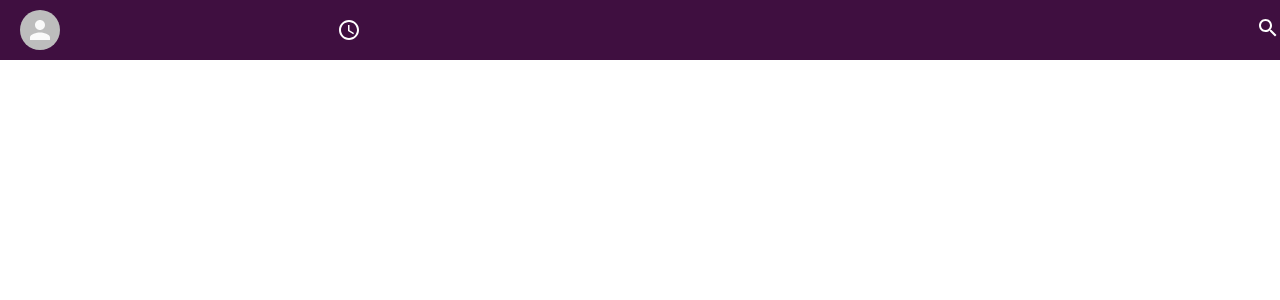
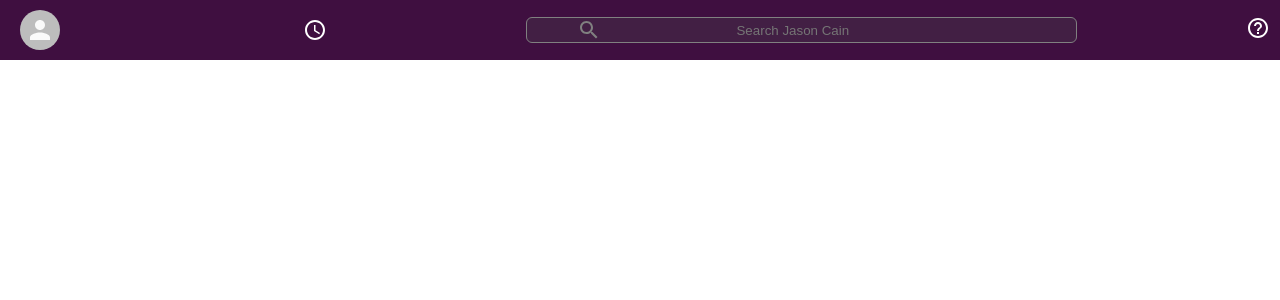
Before and after one commit to cainjason/slack-clone-v1, a React (Create React App) app: page / in a window 1280 px wide. Shown: the top 300 px of the page. Built offline with nearby package versions, Linux system fonts and the light colour scheme.

Commit message:
Chore: added HelpOutlineIcon

```diff
--- a/src/components/Header.js
+++ b/src/components/Header.js
@@ -1,8 +1,9 @@
-import { Avatar } from "@material-ui/core"
-import React from 'react'
-import styled from "styled-components"
-import AccessTimeIcon from "@material-ui/icons/AccessTime"
-import SearchIcon from "@material-ui/icons/Search"
+import { Avatar } from "@material-ui/core";
+import React from 'react';
+import styled from "styled-components";
+import AccessTimeIcon from "@material-ui/icons/AccessTime";
+import SearchIcon from "@material-ui/icons/Search";
+import HelpOutlineIcon from "@material-ui/icons/HelpOutline";
 
 
 
@@ -22,9 +23,13 @@ function Header() {
         {/* Header Search */}
         <HeaderSearch>
           <SearchIcon />
+          <input placeholder="Search Jason Cain"/>
         </HeaderSearch>
 
         {/* Header Right */}
+        <HeaderRight>
+          <HelpOutlineIcon />
+        </HeaderRight>
 
     </HeaderContainer>
   )
@@ -63,4 +68,27 @@ const HeaderAvatar = styled(Avatar)`
   }
 `;
 
-const HeaderSearch = styled.div``
+const HeaderSearch = styled.div`
+  flex: 0.4;
+  opacity: 1;
+  border-radius: 6px;
+  background-color: #421f44;
+  text-align: center;
+  display: flex;
+  padding: 0 50px;
+  color: gray;
+  border: 1px gray solid;
+
+  > input {
+    background-color: transparent;
+    border: none;
+    text-align: center;
+    min-width: 30vw;
+    outline: 0;
+    color: white;
+  }
+`
+
+const HeaderRight = styled.div`
+  padding-right: 10px;
+`
```
